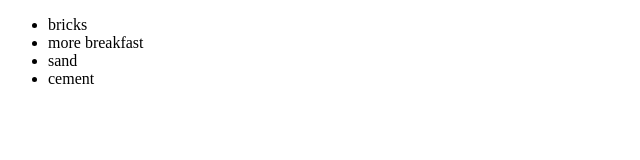
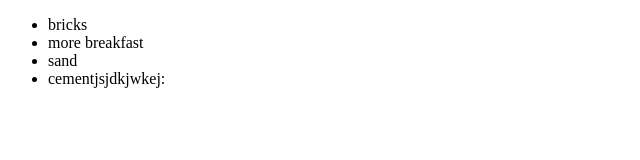
Before and after one commit to esku953/gitTutorial, a plain HTML site: page index.html in a window 1280 px wide. Shown: the full height of the page, 0-640 px from the left. Drawn offline with Linux system fonts and the light colour scheme.

Commit message:
list modified

```diff
--- a/index.html
+++ b/index.html
@@ -9,7 +9,7 @@
 			<li>bricks</li>
 			<li>more breakfast</li>
 			<li>sand</li>
-			<li>cement</li>
+			<li>cementjsjdkjwkej:</li>
 		</ul>
 	</div>
 </body>
```
